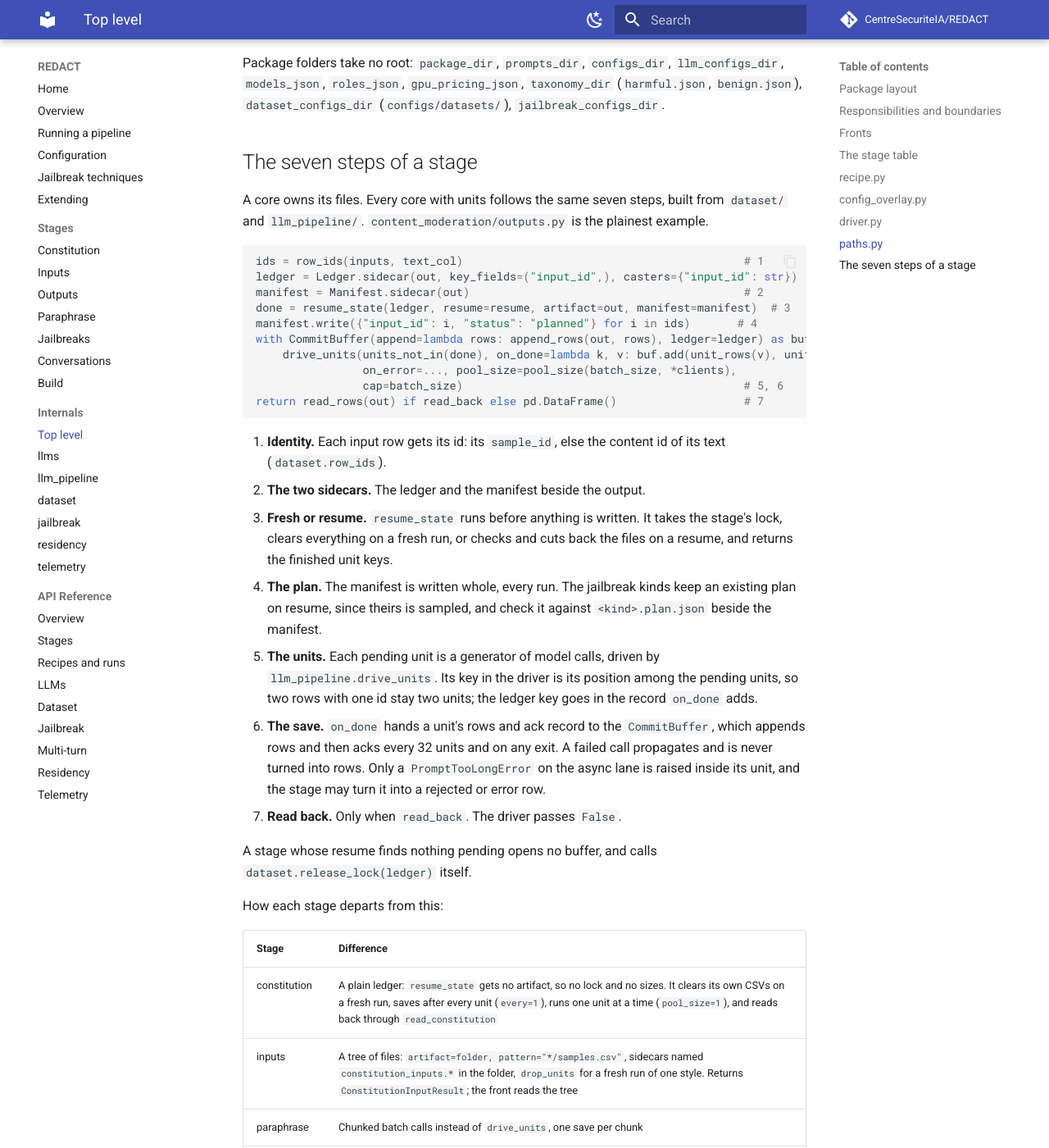
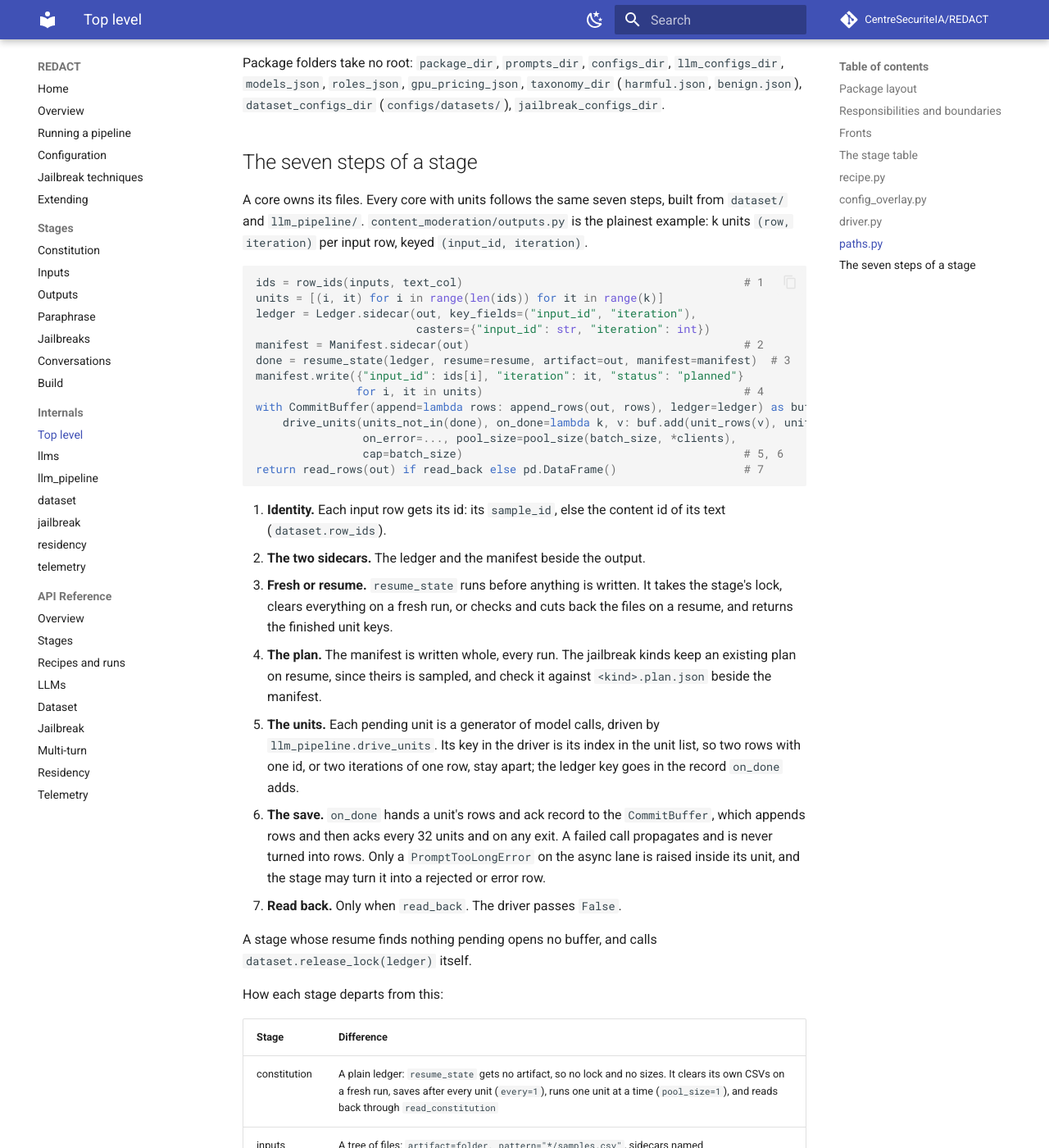
Before and after one commit to CentreSecuriteIA/REDACT, an MkDocs documentation site: the page built from docs/internals/top-level.md, in a window 1280 px wide and 1400 px high, scrolled down 9337 px. Shown: the whole window at 82% size. Built offline with MkDocs 1.6.1 and Material for MkDocs 9.7.7, drawn with Linux system fonts in a browser that asks for light colours; comment, search, counter and statistics services are not loaded; some of the changed text lies outside the part shown.

Commit message:
Correct the doc lines the review found
Review nits:
- N1, build.md: the three answer-mode columns are empty on the other
  parts' rows except a paraphrase of a response, which carries its
  response's.
- N2, outputs.md: the checker makes at most one check per attempt, none
  for a reply the length floor rejects.
- N3, internals/top-level.md: the seven-steps example (the outputs stage)
  shows its k units and its two-field key, a unit's driver key is its
  index in the unit list, and the outputs stage gets a row in the table of
  how each stage departs from the steps.
- N4: modes.py's docstring names check_outputs_per_input (its CLAUDE.md
  tree line gained it in c905049).
- N9, configuration.md: outputs_per_input takes no null.

No code or fixture changes.

Co-Authored-By: Claude Opus 5.5 <noreply@anthropic.com>

````diff
--- a/docs/internals/top-level.md
+++ b/docs/internals/top-level.md
@@ -257,14 +257,18 @@ Package folders take no root: `package_dir`, `prompts_dir`, `configs_dir`,
 
 A core owns its files. Every core with units follows the same seven steps,
 built from `dataset/` and `llm_pipeline/`. `content_moderation/outputs.py`
-is the plainest example.
+is the plainest example: k units `(row, iteration)` per input row, keyed
+`(input_id, iteration)`.
 
 ```python
 ids = row_ids(inputs, text_col)                                          # 1
-ledger = Ledger.sidecar(out, key_fields=("input_id",), casters={"input_id": str})
+units = [(i, it) for i in range(len(ids)) for it in range(k)]
+ledger = Ledger.sidecar(out, key_fields=("input_id", "iteration"),
+                        casters={"input_id": str, "iteration": int})
 manifest = Manifest.sidecar(out)                                         # 2
 done = resume_state(ledger, resume=resume, artifact=out, manifest=manifest)  # 3
-manifest.write({"input_id": i, "status": "planned"} for i in ids)       # 4
+manifest.write({"input_id": ids[i], "iteration": it, "status": "planned"}
+               for i, it in units)                                       # 4
 with CommitBuffer(append=lambda rows: append_rows(out, rows), ledger=ledger) as buf:
     drive_units(units_not_in(done), on_done=lambda k, v: buf.add(unit_rows(v), unit_ack(k)),
                 on_error=..., pool_size=pool_size(batch_size, *clients),
@@ -282,9 +286,9 @@ return read_rows(out) if read_back else pd.DataFrame()                   # 7
    kinds keep an existing plan on resume, since theirs is sampled, and check
    it against `<kind>.plan.json` beside the manifest.
 5. **The units.** Each pending unit is a generator of model calls, driven by
-   `llm_pipeline.drive_units`. Its key in the driver is its position among
-   the pending units, so two rows with one id stay two units; the ledger key
-   goes in the record `on_done` adds.
+   `llm_pipeline.drive_units`. Its key in the driver is its index in the
+   unit list, so two rows with one id, or two iterations of one row, stay
+   apart; the ledger key goes in the record `on_done` adds.
 6. **The save.** `on_done` hands a unit's rows and ack record to the
    `CommitBuffer`, which appends rows and then acks every 32 units and on any
    exit. A failed call propagates and is never turned into rows. Only a
@@ -301,6 +305,7 @@ How each stage departs from this:
 |---|---|
 | constitution | A plain ledger: `resume_state` gets no artifact, so no lock and no sizes. It clears its own CSVs on a fresh run, saves after every unit (`every=1`), runs one unit at a time (`pool_size=1`), and reads back through `read_constitution` |
 | inputs | A tree of files: `artifact=folder, pattern="*/samples.csv"`, sidecars named `constitution_inputs.*` in the folder, `drop_units` for a fresh run of one style. Returns `ConstitutionInputResult`; the front reads the tree |
+| outputs | Before step 3 it checks the inputs' entry types and renders its prompts and checkers; between steps 3 and 4 it stops on an old folder and on a changed plan file, then deals each unit an answer mode (a done unit keeping its ack's) and a spec |
 | paraphrase | Chunked batch calls instead of `drive_units`, one save per chunk |
 | jailbreaks | Steps 2 to 7 run once per kind; the plan is reused on resume |
 | scoring | No plan |
````
Also changed, not shown: docs/configuration.md (+1 -1 lines), docs/stages/build.md (+2 -1 lines), docs/stages/outputs.md (+1 -1 lines), 1 other file.
